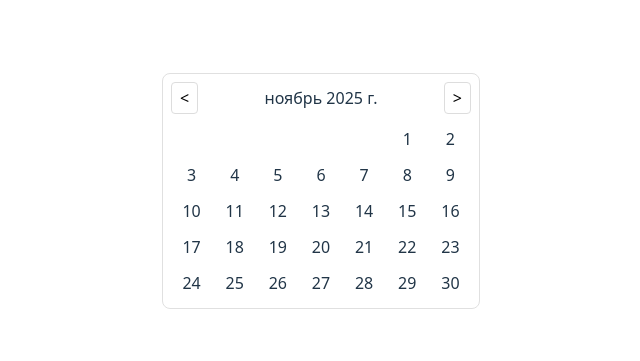
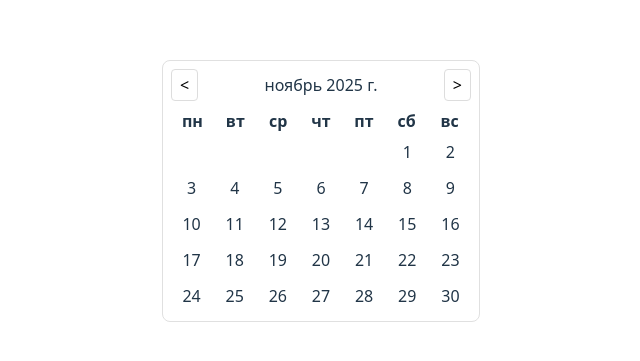
Before and after one commit to Ekaterina1418/datepicker, a Vue app: page / in a window 1280 px wide. Shown: the part 201-562 px from the top of the page, without its empty margins (319-959 px from the left). Built offline with nearby package versions, Linux system fonts and the light colour scheme.

Commit message:
feat: add week days display to DatePicker component

```diff
--- a/src/App.vue
+++ b/src/App.vue
@@ -1,5 +1,5 @@
 <template>
- <DatePicker v-model="selectedDate" :firstDayOfWeek="1" locale="ru-RU"/>
+<DatePicker v-model="selectedDate" :firstDayOfWeek="1" locale="ru-RU"/>
  <p>{{ selectedDate }}</p>
 </template>
 
--- a/src/components/DatePicker.vue
+++ b/src/components/DatePicker.vue
@@ -4,6 +4,11 @@
       <button class="btn" @click="prevMonth"><</button>
       <div class="cal-title">{{ monthTitle }}</div>
       <button class="btn" @click="nextMonth">></button>
+    </div>
+    <div class="week-days">
+      <div v-for="(day, i) in weekDays" :key="i" class="week-day">
+        {{ day }}
+      </div>
     </div>
     <div class="cal-grid">
       <div
@@ -19,8 +24,8 @@
 </template>
 
 <script setup lang="ts">
-import { computed, ref } from "vue";
-import { buildMonthGrid, type DayCell } from "../utils/index";
+import { computed, ref, watchEffect } from "vue";
+import { buildMonthGrid, getWeekDays, type DayCell } from "../utils/index";
 
 const props = defineProps<{
   modelValue: string;
@@ -43,6 +48,12 @@ const monthTitle = computed(() => {
   });
 });
 
+const weekDays = computed(() => {
+  const loc = props.locale || "ru-RU";
+  const first = props.firstDayOfWeek ?? 1;
+  return getWeekDays(loc, first);
+});
+
 const prevMonth = () => {
   const d = new Date(viewDate.value);
   d.setMonth(d.getMonth() - 1);
@@ -58,7 +69,6 @@ const selectDate = (cell: DayCell) => {
   if (!cell.day) return;
   selectedDate.value = cell.date;
   emit("update:modelValue", cell.date?.toISOString().split("T")[0] || "");
-
 };
 </script>
 
@@ -95,4 +105,17 @@ const selectDate = (cell: DayCell) => {
   align-items: center;
   justify-content: center;
 }
+.week-days {
+  display: grid;
+  grid-template-columns: repeat(7, 1fr);
+  margin-bottom: 2px;
+  font-weight: bold;
+  text-align: center;
+}
+.week-day {
+  height: 24px;
+  display: flex;
+  align-items: center;
+  justify-content: center;
+}
 </style>
--- a/src/utils/index.ts
+++ b/src/utils/index.ts
@@ -3,22 +3,24 @@ export type DayCell = {
   day: number | null;
 };
 
-
-export const buildMonthGrid = (viewDate: Date, firstDayOfWeek = 1): DayCell[] => {
+export const buildMonthGrid = (
+  viewDate: Date,
+  firstDayOfWeek = 1
+): DayCell[] => {
   const year = viewDate.getFullYear();
   const month = viewDate.getMonth();
-	const first = new Date(year, month, 1)
-	const last = new Date(year, month + 1 , 0)
+  const first = new Date(year, month, 1);
+  const last = new Date(year, month + 1, 0);
 
   const rawFirstWeekDay = first.getDay();
   const firstWeekDay = (rawFirstWeekDay + 7 - firstDayOfWeek) % 7;
 
-	const totalCells = firstWeekDay + last.getDate()
-	const rows = Math.ceil(totalCells / 7) * 7
-	const cells: DayCell[] = []
+  const totalCells = firstWeekDay + last.getDate();
+  const rows = Math.ceil(totalCells / 7) * 7;
+  const cells: DayCell[] = [];
   for (let i = 0; i < rows; i++) {
     const dayNumber = i - firstWeekDay + 1;
-		if(dayNumber >= 1 && dayNumber <= last.getDate()) {
+    if (dayNumber >= 1 && dayNumber <= last.getDate()) {
       const date = new Date(year, month, dayNumber);
       cells.push({ date, day: dayNumber });
     } else {
@@ -26,4 +28,12 @@ export const buildMonthGrid = (viewDate: Date, firstDayOfWeek = 1): DayCell[] =>
     }
   }
   return cells;
-}
+};
+
+export const getWeekDays = (locale: string, firstDayOfWeek = 1): string[] => {
+  const baseDays = Array.from({ length: 7 }, (_, i) => {
+    const d = new Date(1970, 0, 4 + i);
+    return d.toLocaleDateString(locale, { weekday: "short" });
+  });
+  return [...baseDays.slice(firstDayOfWeek), ...baseDays.slice(0, firstDayOfWeek)];
+};
```
Lines whose indentation alone changed are shown as unchanged.
